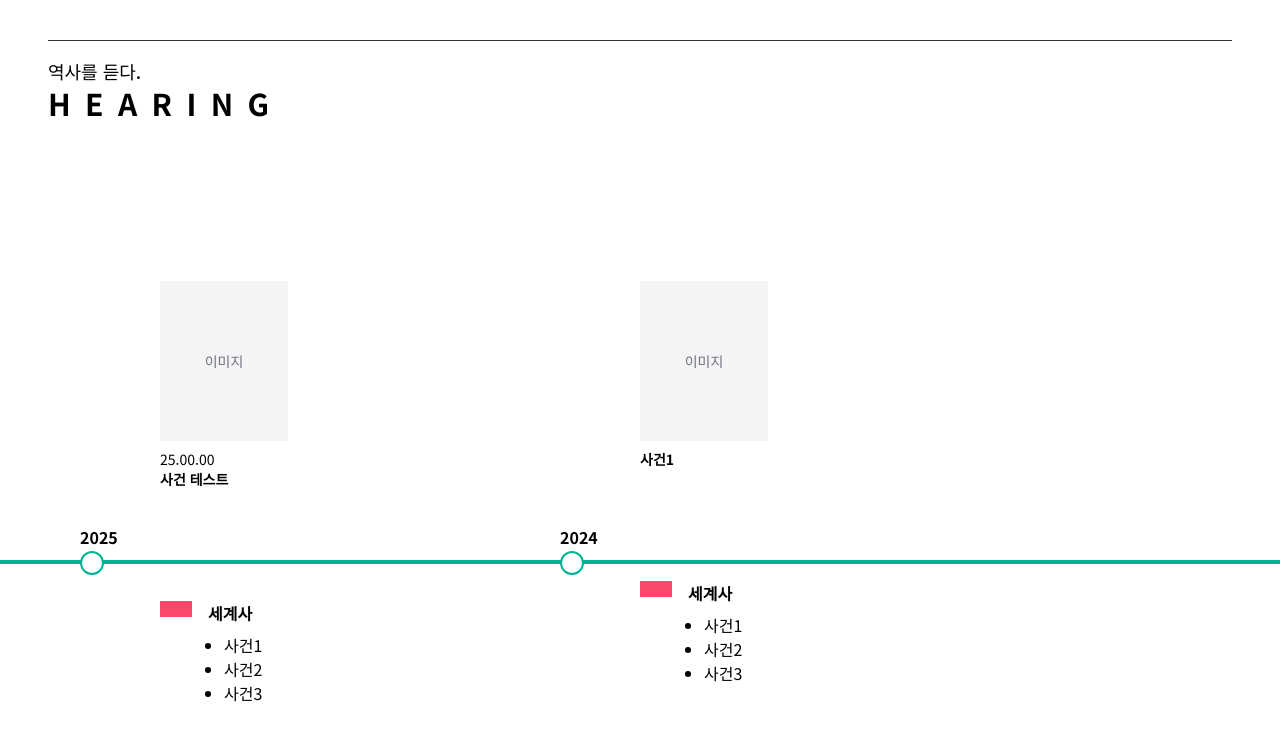
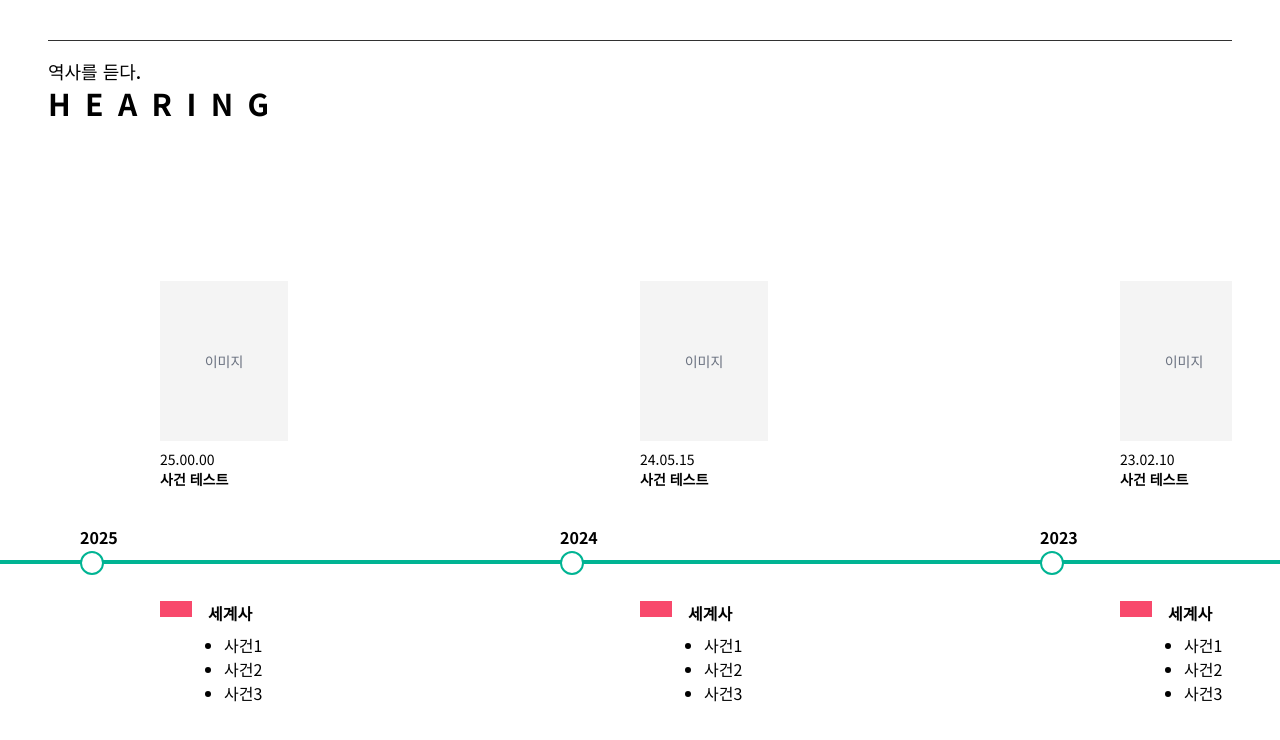
Before and after one commit to team-hearing/hearing-frontend, a Next.js app: page /timeline in a window 1280 px wide. Shown: the top 740 px of the page. Built offline with nearby package versions, Linux system fonts and the light colour scheme.

Commit message:
style: 컴포넌트 추가 및 타임라인 페이지 세팅

```diff
--- /dev/null
+++ b/src/app/timeline/components/TimelineBlock.tsx
@@ -0,0 +1,57 @@
+// 타임라인 데이터 타입 정의
+export type Event = {
+  date: string;
+  title: string;
+};
+
+export type TimelineData = {
+  year: number;
+  events: Event[];
+};
+
+// 타임라인 블록 컴포넌트
+const TimelineBlock = ({ data }: { data: TimelineData }) => {
+  return (
+    <div className="flex flex-col items-start w-full">
+      {/* 상단 영역 */}
+      <div className="relative mb-24 w-full">
+        {/* 이미지 */}
+        <div className="pl-28">
+          <div className="w-32 h-40 bg-gray-light flex items-center justify-center text-sm text-gray-500 mb-2">
+            이미지
+          </div>
+        </div>
+
+        {/* 제목/날짜 */}
+        {data.events[0] && (
+          <div className="pl-28 text-start mb-4">
+            <p className="text-sm font-regular">{data.events[0].date}</p>
+            <p className="text-sm font-bold">{data.events[0].title}</p>
+          </div>
+        )}
+
+        {/* 연도 마커 */}
+        <div className="absolute left-8 top-[244px] z-10">
+          <p className="text-center text-body font-bold">{data.year}</p>
+          <div className="w-6 h-6 rounded-full border-2 border-primary bg-white flex items-center justify-center">
+          </div>
+        </div>
+      </div>
+
+      {/* 하단 영역 - 세계사 리스트 */}
+      <div className="flex items-start gap-2 pl-28">
+        <div className="bg-secondary w-8 h-4 flex items-center justify-center"></div>
+        <div className="ml-2">
+          <p className="font-bold mb-2">세계사</p>
+          <ul className="list-disc pl-4">
+              <li>사건1</li>
+              <li>사건2</li>
+              <li>사건3</li>
+          </ul>
+        </div>
+      </div>
+    </div>
+  );
+};
+
+export default TimelineBlock;
--- /dev/null
+++ b/src/app/timeline/components/timelineData.ts
@@ -0,0 +1,28 @@
+import { TimelineData } from "./TimelineBlock";
+
+export const timelineData: TimelineData[] = [
+  {
+    year: 2025,
+    events: [
+      { date: "25.00.00", title: "사건 테스트" },
+      { date: "", title: "사건2" },
+      { date: "", title: "사건3" }
+    ]
+  },
+  {
+    year: 2024,
+    events: [
+      { date: "24.05.15", title: "사건 테스트" },
+      { date: "24.08.20", title: "사건2" },
+      { date: "24.12.25", title: "사건3" }
+    ]
+  },
+  {
+    year: 2023,
+    events: [
+      { date: "23.02.10", title: "사건 테스트" },
+      { date: "23.06.30", title: "사건2" },
+      { date: "23.11.11", title: "사건3" }
+    ]
+  }
+];
--- a/src/app/timeline/page.tsx
+++ b/src/app/timeline/page.tsx
@@ -1,24 +1,7 @@
 "use client";
 import { useRef } from "react";
-
-const data = [
-  {
-    year: 2025,
-    events: [
-      { date: "25.00.00", title: "사건 테스트" },
-      { date: "", title: "사건2" },
-      { date: "", title: "사건3" }
-    ]
-  },
-  {
-    year: 2024,
-    events: [
-      { date: "", title: "사건1" },
-      { date: "", title: "사건2" },
-      { date: "", title: "사건3" }
-    ]
-  }
-];
+import TimelineBlock from "./components/TimelineBlock";
+import { timelineData } from "./components/timelineData";
 
 export default function Timeline() {
   const scrollRef = useRef<HTMLDivElement>(null);
@@ -47,47 +30,8 @@ export default function Timeline() {
         }}
       >
         <div className="flex gap-60 min-w-max relative z-10">
-          {data.map((block) => (
-            <div key={block.year} className="flex flex-col">
-
-              {/* 상단 영역 */}
-              <div className="relative mb-24">
-                {/* 이미지 */}
-                <div className="pl-28">
-                  <div className="w-32 h-40 bg-gray-light flex items-center justify-center text-sm text-gray-500 mb-2">
-                    이미지
-                  </div>
-                </div>
-
-                {/* 제목/날짜 */}
-                {block.events[0] && (
-                  <div className="pl-28 text-start mb-4">
-                    <p className="text-sm font-regular">{block.events[0].date}</p>
-                    <p className="text-sm font-bold">{block.events[0].title}</p>
-                  </div>
-                )}
-
-                {/* 연도 마커 */}
-                <div className="absolute left-8 top-[244px] z-10">
-                  <p className="text-center text-body font-bold">{block.year}</p>
-                  <div className="w-6 h-6 rounded-full border-2 border-primary bg-white flex items-center justify-center">
-                  </div>
-                </div>
-              </div>
-
-              {/* 하단 영역 - 세계사 리스트 */}
-              <div className="flex items-start gap-2 pl-28">
-                <div className="bg-secondary w-8 h-4 flex items-center justify-center"></div>
-                <div className="ml-2">
-                  <p className="font-bold mb-2">세계사</p>
-                  <ul className="list-disc pl-4">
-                      <li>사건1</li>
-                      <li>사건2</li>
-                      <li>사건3</li>
-                  </ul>
-                </div>
-              </div>
-            </div>
+          {timelineData.map((block) => (
+            <TimelineBlock key={block.year} data={block} />
           ))}
         </div>
       </div>
```
